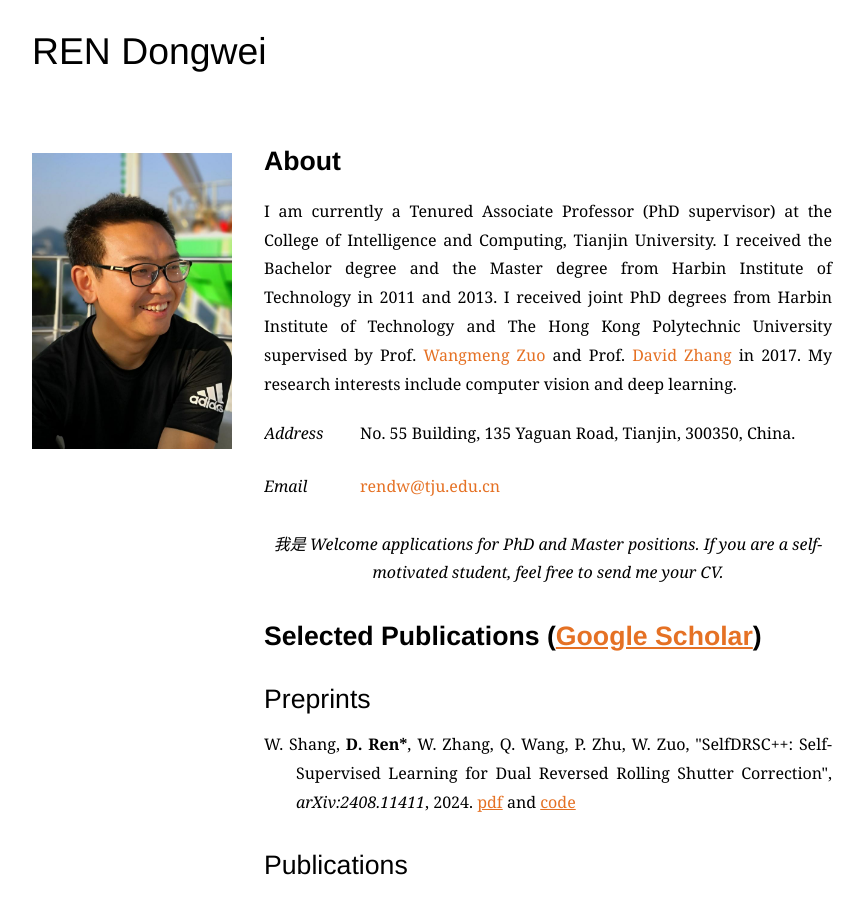
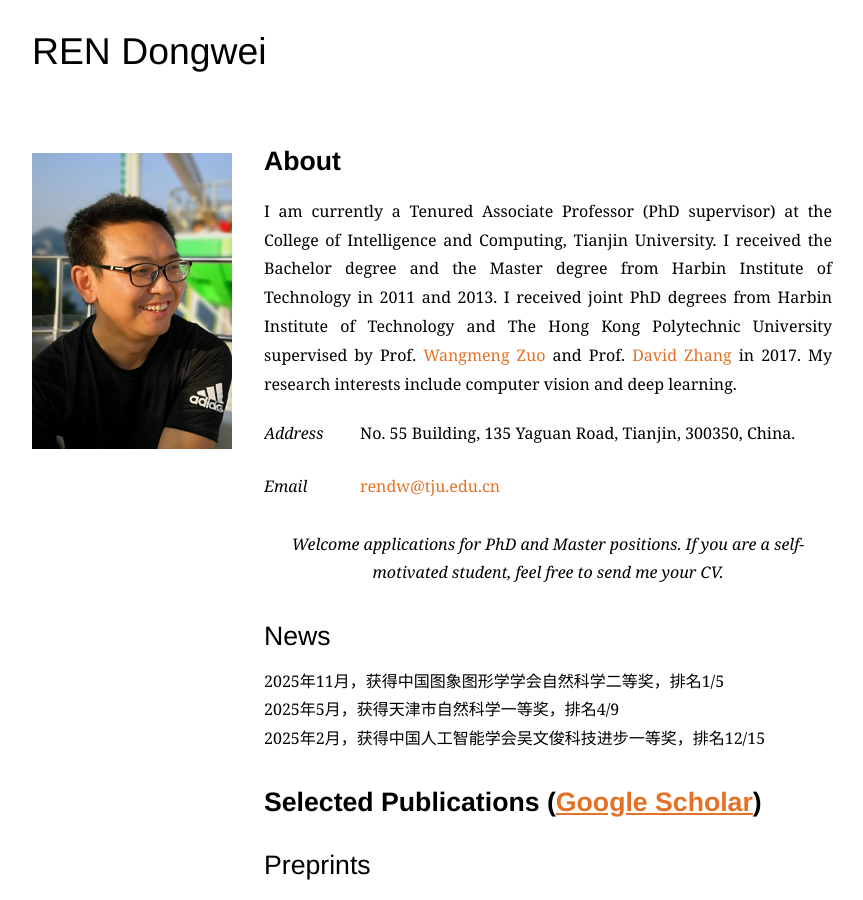
Before and after one commit to csdwren/csdwren.github.io, a Jekyll site: the page built from index.html, in a window 1280 px wide and 900 px high. Shown: the whole window, without its empty margins (208-1071 px from the left). Built offline with Jekyll 4.4.1, drawn with Linux system fonts in a browser that asks for light colours; some web fonts are replaced.

Commit message:
Update index.html

```diff
--- a/index.html
+++ b/index.html
@@ -24,7 +24,23 @@
               </dd>
       </dl>
 
- <p align="center"> <em>我是  Welcome applications for PhD and Master positions. If you are a self-motivated student, feel free to send me your CV. </em> </p>
+ <p align="center"> <em> Welcome applications for PhD and Master positions. If you are a self-motivated student, feel free to send me your CV. </em> </p>
+
+
+<h4>News</h4>
+      <ul class="cv">
+<li>
+          <div align="justify">2025年11月，获得中国图象图形学学会自然科学二等奖，排名1/5</div>
+          </li>
+<li>
+          <div align="justify">2025年5月，获得天津市自然科学一等奖，排名4/9</div>
+          </li>
+<li>
+          <div align="justify">2025年2月，获得中国人工智能学会吴文俊科技进步一等奖，排名12/15</div>
+          </li>
+
+
+</ul>
 
 
 
```
